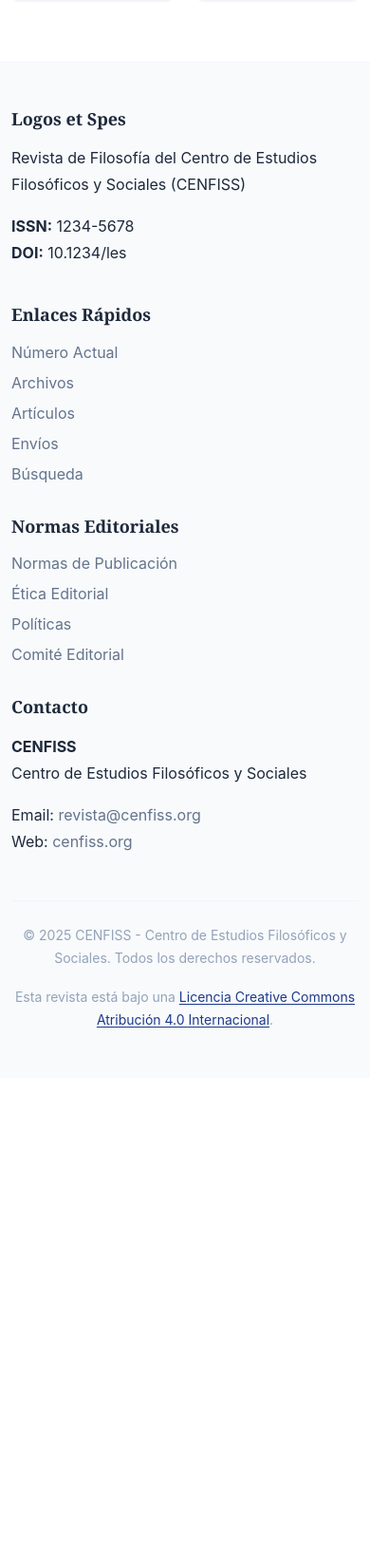
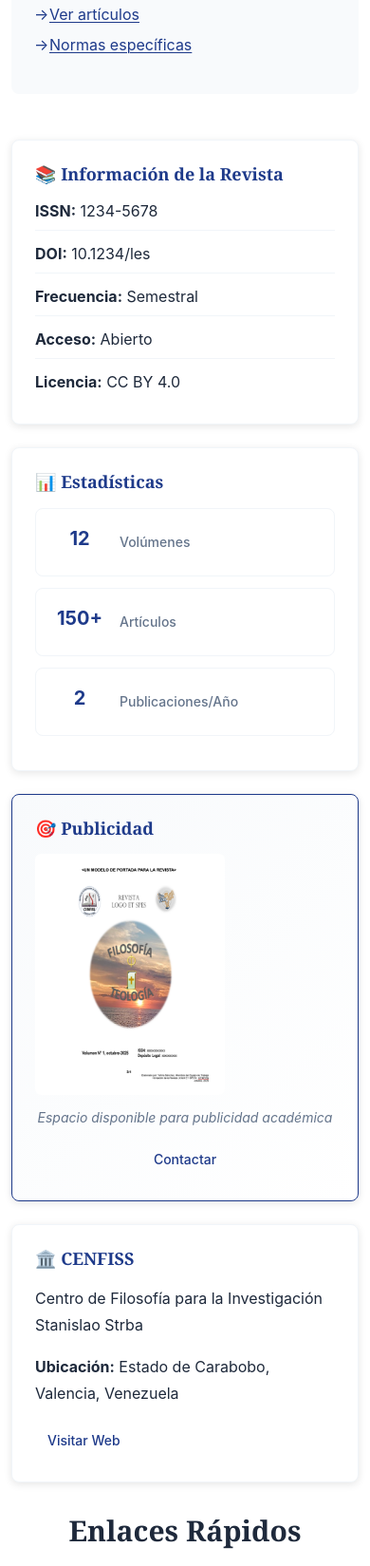
Before and after one commit to refo44/demo-revistalogos, a PHP site: page / in a window 390 px wide. Shown: the part 3304-4953 px from the top of the page at 95% size. Before the commit the page ends 4386 px from the top, so only its background shows below. Run offline with PHP 8.4, Linux system fonts and the light colour scheme.

Commit message:
Add banner and sidebar sections with images, information and advertising
- Add prominent banner section with current issue promotion
- Include gradient background and call-to-action button
- Add comprehensive sidebar grid with multiple information cards
- Include journal information card with ISSN, DOI, frequency, access, license
- Add statistics card showing volumes, articles, and publication frequency
- Create advertising card with placeholder for academic advertising
- Add CENFISS information card with location and website link
- Implement responsive design for mobile devices
- Add professional CSS styling with gradients, shadows, and hover effects
- Include emoji icons for better visual hierarchy
- Ensure consistent spacing and typography throughout

```diff
--- a/assets/css/pages.css
+++ b/assets/css/pages.css
@@ -1011,6 +1011,147 @@
   margin: 0;
 }
 
+/* Banner Section */
+.banner {
+  background: linear-gradient(135deg, var(--color-primary) 0%, var(--color-primary-dark) 100%);
+  color: var(--color-text-inverse);
+  padding: var(--space-8) 0;
+  margin: var(--space-8) 0;
+  border-radius: var(--border-radius-lg);
+}
+
+.banner__content {
+  display: grid;
+  grid-template-columns: auto 1fr;
+  gap: var(--space-6);
+  align-items: center;
+}
+
+.banner__image {
+  flex-shrink: 0;
+}
+
+.banner__img {
+  width: 200px;
+  height: auto;
+  border-radius: var(--border-radius);
+  box-shadow: 0 8px 24px rgba(0, 0, 0, 0.2);
+}
+
+.banner__title {
+  font-size: var(--font-size-2xl);
+  font-weight: var(--font-weight-bold);
+  margin-bottom: var(--space-3);
+  color: var(--color-text-inverse);
+}
+
+.banner__description {
+  font-size: var(--font-size-lg);
+  font-weight: var(--font-weight-semibold);
+  margin-bottom: var(--space-2);
+  color: var(--color-text-inverse);
+}
+
+.banner__subtitle {
+  font-size: var(--font-size-base);
+  margin-bottom: var(--space-4);
+  opacity: 0.9;
+  line-height: var(--line-height-relaxed);
+}
+
+.banner .btn {
+  background-color: var(--color-text-inverse);
+  color: var(--color-primary);
+  border-color: var(--color-text-inverse);
+}
+
+.banner .btn:hover {
+  background-color: var(--color-bg-secondary);
+  color: var(--color-primary);
+}
+
+/* Sidebar Section */
+.front-page__sidebar {
+  margin: var(--space-8) 0;
+}
+
+.sidebar-grid {
+  display: grid;
+  grid-template-columns: repeat(auto-fit, minmax(280px, 1fr));
+  gap: var(--space-6);
+}
+
+.sidebar-card {
+  background-color: var(--color-bg-primary);
+  border: var(--border-width) solid var(--color-bg-tertiary);
+  border-radius: var(--border-radius-lg);
+  padding: var(--space-6);
+  box-shadow: 0 2px 8px rgba(0, 0, 0, 0.1);
+}
+
+.sidebar-card h3 {
+  color: var(--color-primary);
+  font-size: var(--font-size-lg);
+  margin-bottom: var(--space-4);
+  display: flex;
+  align-items: center;
+  gap: var(--space-2);
+}
+
+.info-item {
+  margin-bottom: var(--space-3);
+  padding-bottom: var(--space-2);
+  border-bottom: 1px solid var(--color-bg-tertiary);
+}
+
+.info-item:last-child {
+  border-bottom: none;
+  margin-bottom: 0;
+}
+
+.sidebar-card .stat-item {
+  display: flex;
+  align-items: center;
+  gap: var(--space-3);
+  margin-bottom: var(--space-3);
+}
+
+.sidebar-card .stat-number {
+  font-size: var(--font-size-xl);
+  font-weight: var(--font-weight-bold);
+  color: var(--color-primary);
+  min-width: 60px;
+}
+
+.sidebar-card .stat-label {
+  font-size: var(--font-size-sm);
+  color: var(--color-text-secondary);
+}
+
+.sidebar-card--ad {
+  background: linear-gradient(135deg, var(--color-bg-secondary) 0%, var(--color-bg-primary) 100%);
+  border-color: var(--color-primary);
+}
+
+.ad-content {
+  text-align: center;
+}
+
+.ad-image {
+  width: 100%;
+  max-width: 200px;
+  height: auto;
+  border-radius: var(--border-radius);
+  margin-bottom: var(--space-3);
+}
+
+.ad-text {
+  font-size: var(--font-size-sm);
+  color: var(--color-text-secondary);
+  margin-bottom: var(--space-3);
+  font-style: italic;
+}
+
 /* Submissions Page */
 .submission-highlight {
   background-color: var(--color-bg-secondary);
@@ -1343,6 +1484,20 @@
     grid-template-columns: 1fr;
   }
 
+  .banner__content {
+    grid-template-columns: 1fr;
+    text-align: center;
+  }
+
+  .banner__img {
+    width: 150px;
+    margin: 0 auto;
+  }
+
+  .sidebar-grid {
+    grid-template-columns: 1fr;
+  }
+
   .archive-grid {
     grid-template-columns: 1fr;
   }
--- a/index.html
+++ b/index.html
@@ -151,6 +151,21 @@
                 </div>
             </section>
 
+            <!-- Banner Section -->
+            <section class="banner">
+                <div class="banner__content">
+                    <div class="banner__image">
+                        <img src="assets/img/portada-ejemplo.png" alt="Portada LOGO ET SPES Vol. 12, Nº 2" class="banner__img">
+                    </div>
+                    <div class="banner__info">
+                        <h2 class="banner__title">Número Actual Disponible</h2>
+                        <p class="banner__description">Vol. 12, Nº 2 - Octubre 2025</p>
+                        <p class="banner__subtitle">Artículos sobre filosofía occidental contemporánea y reflexiones teológicas actuales</p>
+                        <a href="single-issue.html" class="btn btn--primary">Leer Ahora</a>
+                    </div>
+                </div>
+            </section>
+
             <!-- Número Actual -->
             <section class="front-page__current-issue">
                 <h2 class="text-center mb-8">Número Actual</h2>
@@ -222,6 +237,66 @@
                         <li><a href="taxonomy-section.html?section=filosofia-religion">Ver artículos</a></li>
                         <li><a href="page-normas.html#filosofia-religion">Normas específicas</a></li>
                     </ul>
+                </div>
+            </section>
+
+            <!-- Sidebar Section -->
+            <section class="front-page__sidebar">
+                <div class="sidebar-grid">
+                    <!-- Information Card -->
+                    <div class="sidebar-card">
+                        <h3>📚 Información de la Revista</h3>
+                        <div class="info-item">
+                            <strong>ISSN:</strong> 1234-5678
+                        </div>
+                        <div class="info-item">
+                            <strong>DOI:</strong> 10.1234/les
+                        </div>
+                        <div class="info-item">
+                            <strong>Frecuencia:</strong> Semestral
+                        </div>
+                        <div class="info-item">
+                            <strong>Acceso:</strong> Abierto
+                        </div>
+                        <div class="info-item">
+                            <strong>Licencia:</strong> CC BY 4.0
+                        </div>
+                    </div>
+
+                    <!-- Statistics Card -->
+                    <div class="sidebar-card">
+                        <h3>📊 Estadísticas</h3>
+                        <div class="stat-item">
+                            <div class="stat-number">12</div>
+                            <div class="stat-label">Volúmenes</div>
+                        </div>
+                        <div class="stat-item">
+                            <div class="stat-number">150+</div>
+                            <div class="stat-label">Artículos</div>
+                        </div>
+                        <div class="stat-item">
+                            <div class="stat-number">2</div>
+                            <div class="stat-label">Publicaciones/Año</div>
+                        </div>
+                    </div>
+
+                    <!-- Advertising Card -->
+                    <div class="sidebar-card sidebar-card--ad">
+                        <h3>🎯 Publicidad</h3>
+                        <div class="ad-content">
+                            <img src="assets/img/portada-ejemplo.png" alt="Publicidad" class="ad-image">
+                            <p class="ad-text">Espacio disponible para publicidad académica</p>
+                            <a href="page-contacto.html" class="btn btn--small">Contactar</a>
+                        </div>
+                    </div>
+
+                    <!-- CENFISS Card -->
+                    <div class="sidebar-card">
+                        <h3>🏛️ CENFISS</h3>
+                        <p>Centro de Filosofía para la Investigación Stanislao Strba</p>
+                        <p><strong>Ubicación:</strong> Estado de Carabobo, Valencia, Venezuela</p>
+                        <a href="https://cenfiss.org" target="_blank" rel="noopener noreferrer" class="btn btn--small">Visitar Web</a>
+                    </div>
                 </div>
             </section>
 
```
